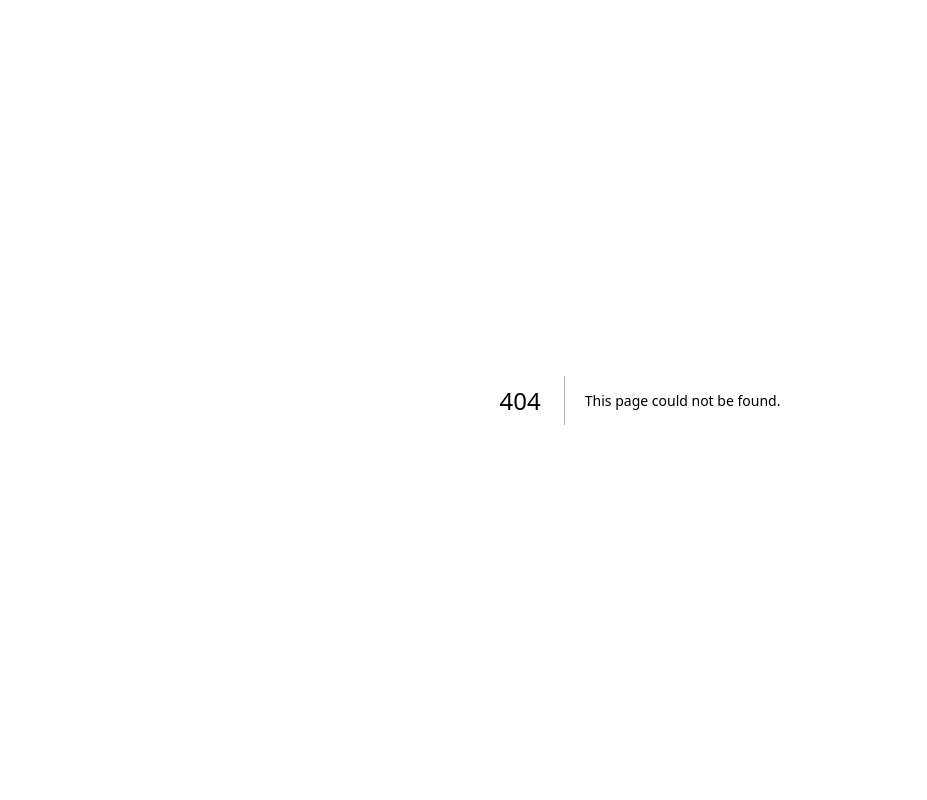
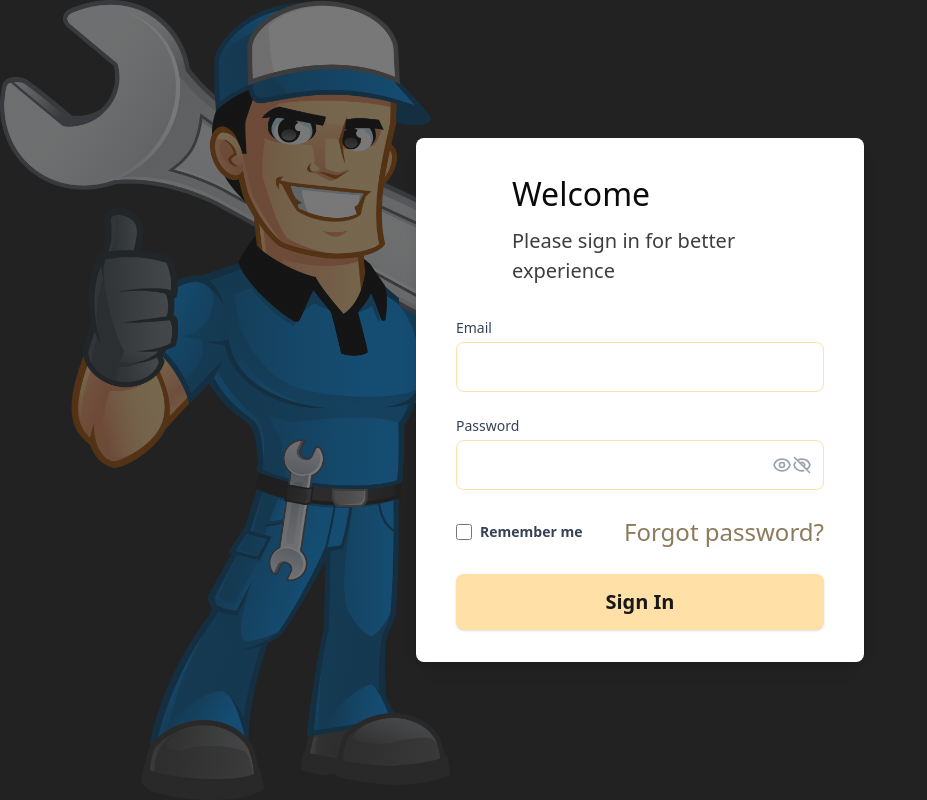
Before and after one commit to ayatbd/car-accessory-backup, a Next.js app: page /adminlogin in a window 1280 px wide. Before the commit this address had no page. Shown: the whole page, without its empty margins (0-927 px from the left). Built offline with nearby package versions, Linux system fonts and the light colour scheme.

Commit message:
added the admin login

```diff
--- /dev/null
+++ b/app/(withAuth)/adminlogin/auth.module.css
@@ -0,0 +1,8 @@
+.loginMain {
+    background-image: linear-gradient(rgba(34, 34, 34, 0.61), rgba(34, 34, 34, 0.61)),
+        url(../../../public/pictures/pawning.png);
+    background-repeat: no-repeat;
+    background-position: left center;
+    background-size: 50% 100%;
+    background-color: rgb(34, 34, 34);
+}
--- /dev/null
+++ b/app/(withAuth)/adminlogin/page.tsx
@@ -0,0 +1,132 @@
+import styles from "./auth.module.css";
+const AdminLogin = () => {
+  return (
+    <div
+      className={`min-h-screen bg-white flex flex-col justify-center py-12 sm:px-6 lg:px-8 ${styles.loginMain}`}
+    >
+      <div className="sm:mx-auto sm:w-full sm:max-w-md">
+        <div className="bg-white py-8 px-4 shadow-lg sm:rounded-lg sm:px-10">
+          {/* Header */}
+          <div className="text-start mb-8 ml-14">
+            <h2 className="text-[32px] font-medium text-[#0A0A0A]">Welcome</h2>
+            <p className="mt-2 text-[20px] text-[#3E3E3E]">
+              Please sign in for better experience
+            </p>
+          </div>
+
+          {/* Form */}
+          <form className="space-y-6">
+            {/* Email */}
+            <div>
+              <label
+                className="block text-sm font-medium text-gray-700"
+                htmlFor="email"
+              >
+                Email
+              </label>
+              <input
+                type="email"
+                id="email"
+                className="mt-1 block w-full px-3 py-2 sm:px-4 sm:py-3 border border-[#FFE0A7] rounded-lg focus:ring-2 focus:ring-[#ddbe85] focus:border-[#ddbe85] focus:outline-none"
+                required
+              />
+            </div>
+
+            {/* Password */}
+            <div>
+              <label
+                className="block text-sm font-medium text-gray-700"
+                htmlFor="password"
+              >
+                Password
+              </label>
+
+              <div className="mt-1 relative">
+                <input
+                  type="password"
+                  id="password"
+                  className="block w-full px-3 py-2 sm:px-4 sm:py-3 border border-[#FFE0A7] rounded-lg focus:ring-2 focus:ring-[#ddbe85] focus:border-[#ddbe85] focus:outline-none"
+                  required
+                />
+
+                {/* Icons inside button */}
+                <button
+                  type="button"
+                  className="absolute inset-y-0 right-0 pr-3 flex items-center"
+                >
+                  <svg
+                    className="h-5 w-5 text-gray-400"
+                    fill="none"
+                    viewBox="0 0 24 24"
+                    stroke="currentColor"
+                  >
+                    <path
+                      strokeLinecap="round"
+                      strokeLinejoin="round"
+                      strokeWidth={2}
+                      d="M15 12a3 3 0 11-6 0 3 3 0 016 0z"
+                    />
+                    <path
+                      strokeLinecap="round"
+                      strokeLinejoin="round"
+                      strokeWidth={2}
+                      d="M2.458 12C3.732 7.943 7.523 5 12 5c4.478 0 8.268 2.943 9.542 7-1.274 4.057-5.064 7-9.542 7-4.477 0-8.268-2.943-9.542-7z"
+                    />
+                  </svg>
+
+                  <svg
+                    className="h-5 w-5 text-gray-400"
+                    fill="none"
+                    viewBox="0 0 24 24"
+                    stroke="currentColor"
+                  >
+                    <path
+                      strokeLinecap="round"
+                      strokeLinejoin="round"
+                      strokeWidth={2}
+                      d="M13.875 18.825A10.05 10.05 0 0112 19c-4.478 0-8.268-2.943-9.543-7a9.97 9.97 0 011.563-3.029m5.858.908a3 3 0 114.243 4.243M9.878 9.878l4.242 4.242M9.88 9.88l-3.29-3.29m7.532 7.532l3.29 3.29M3 3l3.59 3.59m0 0A9.953 9.953 0 0112 5c4.478 0 8.268 2.943 9.543 7a10.025 10.025 0 01-4.132 5.411m0 0L21 21"
+                    />
+                  </svg>
+                </button>
+              </div>
+            </div>
+
+            {/* Remember + Forgot */}
+            <div className="flex flex-col sm:flex-row sm:items-center sm:justify-between space-y-2 sm:space-y-0">
+              <div className="flex items-center">
+                <input
+                  type="checkbox"
+                  id="remember"
+                  className="h-4 w-4 text-red-600 focus:ring-red-500 border-gray-300 rounded"
+                />
+                <label
+                  htmlFor="remember"
+                  className="ml-2 block text-sm font-bold text-gray-700"
+                >
+                  Remember me
+                </label>
+              </div>
+
+              <a
+                href="#"
+                className="text-[24px] text-[#8C7B5C] hover:text-[#776a52]"
+              >
+                Forgot password?
+              </a>
+            </div>
+
+            {/* Submit Button */}
+            <button
+              type="submit"
+              className="w-full flex justify-center py-2 px-4 sm:py-3 border border-transparent rounded-lg shadow-sm text-[20px]  font-bold text-[#181818] bg-[#FFE0A7] hover:bg-[#e9cc96]focus:outline-none focus:ring-2 focus:ring-offset-2 focus:ring-[#e9cc96]"
+            >
+              <span>Sign In</span>
+            </button>
+          </form>
+        </div>
+      </div>
+    </div>
+  );
+};
+
+export default AdminLogin;
--- a/app/(withDashboard)/_components/SideBar.tsx
+++ b/app/(withDashboard)/_components/SideBar.tsx
@@ -1,5 +1,4 @@
 "use client";
-
 import { useState } from "react";
 import styles from "./../dashboard/dashboard.module.css";
 
@@ -17,9 +16,30 @@ import {
 import Image from "next/image";
 import Link from "next/link";
 import { IoIosPeople } from "react-icons/io";
+import Swal from "sweetalert2";
 
 const SideBar = () => {
   const [openUsers, setOpenUsers] = useState(false);
+
+  const handleLogout = () => {
+    console.log("clicked done");
+    Swal.fire({
+      title: "Are you sure?",
+      icon: "warning",
+      showCancelButton: true,
+      confirmButtonColor: "#3085d6",
+      cancelButtonColor: "#d33",
+      confirmButtonText: "Confirm Logout",
+    }).then((result) => {
+      if (result.isConfirmed) {
+        Swal.fire({
+          title: "Deleted!",
+          text: "Your file has been deleted.",
+          icon: "success",
+        });
+      }
+    });
+  };
 
   return (
     <aside className="md:min-w-[17.5%] bg-[#f5dca7] text-[#0f0f0f] p-6">
@@ -116,13 +136,11 @@ const SideBar = () => {
           </li>
           <li>
             {/* Logout */}
-            <Link href="/dashboard/logout">
-              <button>
-                <span className="flex items-center gap-2">
-                  <LogOut /> Logout
-                </span>
-              </button>
-            </Link>
+            <button onClick={handleLogout}>
+              <span className="flex items-center gap-2">
+                <LogOut /> Logout
+              </span>
+            </button>
           </li>
         </ul>
       </nav>
--- a/next.config.ts
+++ b/next.config.ts
@@ -10,6 +10,15 @@ const nextConfig: NextConfig = {
       },
     ],
   },
+  async redirects() {
+    return [
+      {
+        source: '/',
+        destination: '/dashboard',
+        permanent: true
+      }
+    ]
+  }
 };
 
 module.exports = nextConfig;
```
Also changed, not shown: public/pictures/Screenshot 2025-11-23 014154.png (renamed from public/Screenshot 2025-11-23 014154.png), public/pictures/pawning.png (added).
